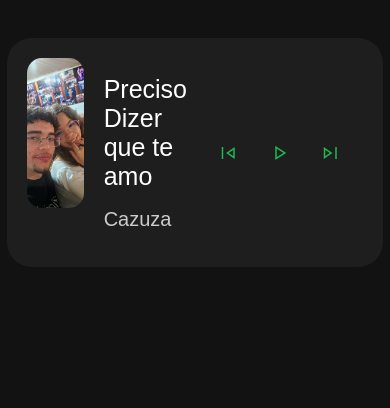
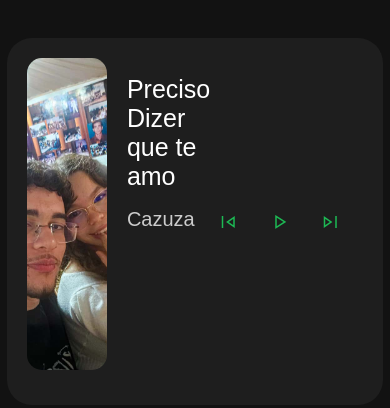
Before and after one commit to barbosacode-coding/projetinho1, a plain HTML site: page index.html in a window 390 px wide. Drawn offline with nearby package versions, Linux system fonts and the light colour scheme.

Commit message:
Update style.css

```diff
--- a/style.css
+++ b/style.css
@@ -109,8 +109,8 @@ audio {
   }
 
   .imagem {
-    width: 150px;
-    height: 150px;
+    width: 80vw;
+    height: 80vw;
   }
 
   h1 {
```
